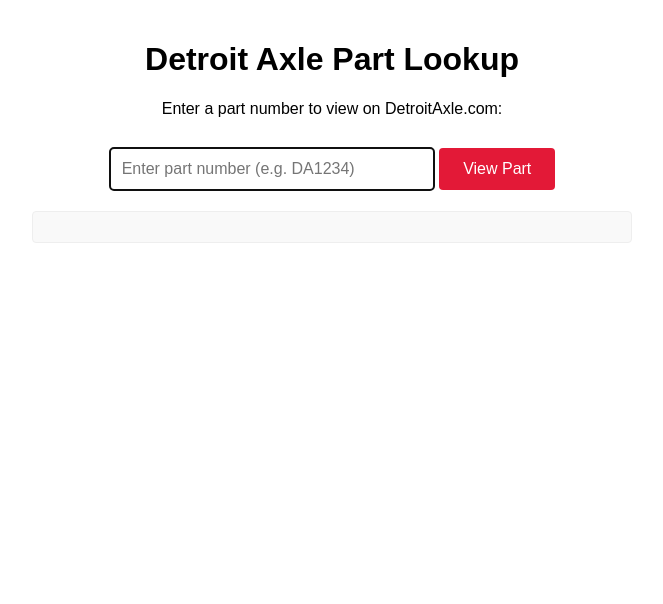
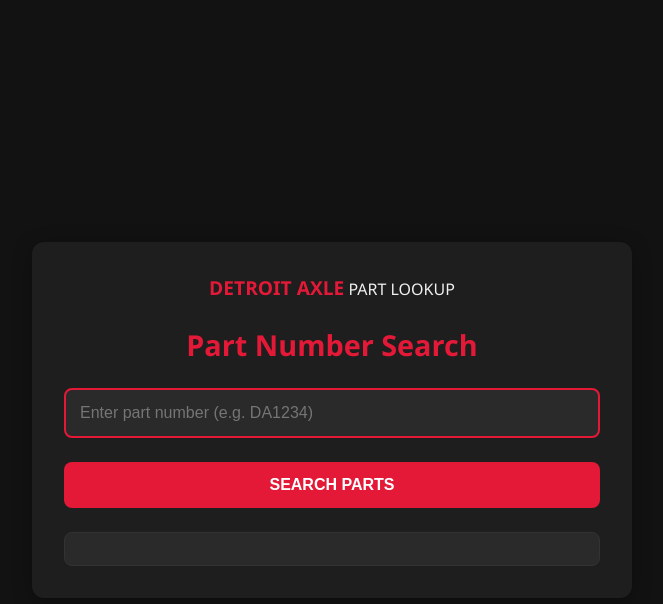
Before and after one commit to Detroitaxle/detroitaxle.github.io, a plain HTML site: page index.html in a window 1280 px wide. Shown: the whole page, without its empty margins (308-971 px from the left). Drawn offline with Linux system fonts and the light colour scheme.

Commit message:
Update index.html

```diff
--- a/index.html
+++ b/index.html
@@ -2,81 +2,154 @@
 <html>
 <head>
     <title>Detroit Axle Part Lookup</title>
+    <meta name="viewport" content="width=device-width, initial-scale=1.0">
     <style>
+        :root {
+            --primary: #e31937;
+            --primary-dark: #c0102a;
+            --bg: #121212;
+            --card-bg: #1e1e1e;
+            --text: #f0f0f0;
+            --text-muted: #aaaaaa;
+            --border: #333333;
+        }
+
         body {
-            font-family: Arial, sans-serif;
+            font-family: 'Segoe UI', Arial, sans-serif;
+            background-color: var(--bg);
+            color: var(--text);
             max-width: 600px;
             margin: 0 auto;
             padding: 20px;
+            min-height: 100vh;
+            display: flex;
+            flex-direction: column;
+            align-items: center;
+            justify-content: center;
+        }
+
+        .card {
+            background-color: var(--card-bg);
+            padding: 2rem;
+            border-radius: 12px;
+            box-shadow: 0 4px 20px rgba(0, 0, 0, 0.3);
+            width: 100%;
+            box-sizing: border-box;
+        }
+
+        h1 {
+            color: var(--primary);
+            margin-top: 0;
+            font-size: 1.8rem;
             text-align: center;
         }
+
         .input-container {
-            margin: 20px 0;
+            margin: 1.5rem 0;
         }
+
         #partNumber {
-            padding: 12px;
-            width: 300px;
-            font-size: 16px;
-            border: 1px solid #ddd;
-            border-radius: 4px;
+            padding: 14px;
+            width: 100%;
+            font-size: 1rem;
+            background-color: #2a2a2a;
+            color: var(--text);
+            border: 2px solid var(--border);
+            border-radius: 8px;
+            transition: border-color 0.3s;
+            box-sizing: border-box;
         }
+
+        #partNumber:focus {
+            outline: none;
+            border-color: var(--primary);
+        }
+
         button {
-            padding: 12px 24px;
-            background-color: #e31937;
+            padding: 14px;
+            width: 100%;
+            background-color: var(--primary);
             color: white;
             border: none;
-            border-radius: 4px;
-            font-size: 16px;
+            border-radius: 8px;
+            font-size: 1rem;
+            font-weight: 600;
             cursor: pointer;
-            margin-top: 10px;
+            transition: background-color 0.2s;
         }
+
         button:hover {
-            background-color: #c0102a;
+            background-color: var(--primary-dark);
         }
+
         #result {
-            margin-top: 20px;
-            padding: 15px;
-            border: 1px solid #eee;
-            border-radius: 4px;
-            background-color: #f9f9f9;
+            margin-top: 1.5rem;
+            padding: 1rem;
+            border: 1px solid var(--border);
+            border-radius: 8px;
+            background-color: #2a2a2a;
+            word-break: break-all;
+        }
+
+        #result a {
+            color: var(--primary);
+            text-decoration: none;
+        }
+
+        #result a:hover {
+            text-decoration: underline;
+        }
+
+        .logo {
+            text-align: center;
+            margin-bottom: 1.5rem;
+        }
+
+        .logo span {
+            font-weight: bold;
+            color: var(--primary);
+            font-size: 1.2em;
         }
     </style>
 </head>
 <body>
-    <h1>Detroit Axle Part Lookup</h1>
-    <p>Enter a part number to view on DetroitAxle.com:</p>
+    <div class="card">
+        <div class="logo">
+            <span>DETROIT AXLE</span> PART LOOKUP
+        </div>
 
-    <div class="input-container">
-        <input type="text" id="partNumber" placeholder="Enter part number (e.g. DA1234)" autofocus>
-        <button onclick="openPartLink()">View Part</button>
+        <h1>Part Number Search</h1>
+
+        <div class="input-container">
+            <input type="text" id="partNumber" placeholder="Enter part number (e.g. DA1234)" autofocus>
+        </div>
+
+        <button onclick="openPartLink()">SEARCH PARTS</button>
+
+        <div id="result"></div>
     </div>
-
-    <div id="result"></div>
 
     <script>
         function openPartLink() {
-            // Get the input element
             const partInput = document.getElementById('partNumber');
-            // Get the trimmed value
             const partNumber = partInput.value.trim();
+            const resultDiv = document.getElementById('result');
 
             if (!partNumber) {
-                document.getElementById('result').innerHTML = 'Please enter a part number';
-                partInput.focus(); // Focus back on the input field
+                resultDiv.innerHTML = '<span style="color: #ff6b6b">Please enter a part number</span>';
+                partInput.focus();
                 return;
             }
 
-            // Construct the URL
-            const partUrl = `https://www.detroitaxle.com/part/part/${encodeURIComponent(partNumber)}`;
+            // Clean the part number (remove spaces, dashes, make uppercase)
+            const cleanPartNumber = partNumber.replace(/[\s-]/g, '').toUpperCase();
+            const partUrl = `https://www.detroitaxle.com/part/part/${encodeURIComponent(cleanPartNumber)}`;
 
-            // Show the URL to the user
-            document.getElementById('result').innerHTML =
-                `Opening: <a href="${partUrl}" target="_blank">${partUrl}</a>`;
+            resultDiv.innerHTML = `Opening: <a href="${partUrl}" target="_blank">${partUrl}</a>`;
 
-            // Open in new tab
             window.open(partUrl, '_blank');
 
-            // Clear the input for next use
+            // Reset for next search
             partInput.value = '';
             partInput.focus();
         }
```
